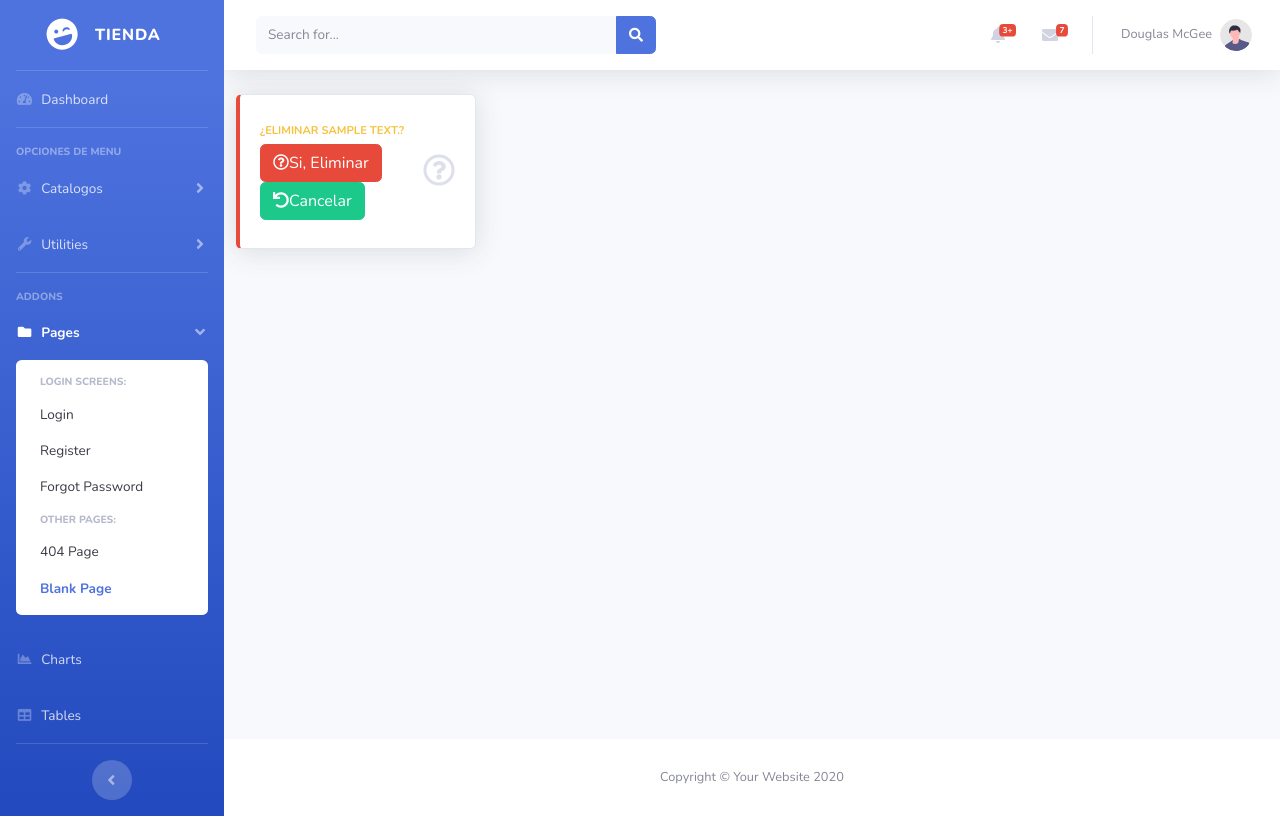
After one commit to jakohler/SistemaCompraFacturacion, a Django app: page /inv/categorias/del/1 in a window 1280 px wide. The commit adds this page. Run offline with Django 5.2, Linux system fonts and the light colour scheme; a user stored in the database is signed in; tables that the repository leaves empty hold one stand-in row (values such as "Sample post"); some libraries are stand-ins or nearby versions.

Commit message:
Creando operaciones CRUD para categorias

```diff
--- /dev/null
+++ b/inv/templates/inv/categoria_del.html
@@ -0,0 +1,26 @@
+{% extends 'base/base.html' %}
+
+{% block page_content %}
+<form method="POST" class="form-inline">
+    {% csrf_token %}
+    <div class="col-xl-3 col-md-6 mb-4">
+        <div class="card border-left-danger shadow h-100 py-2">
+          <div class="card-body">
+            <div class="row no-gutters align-items-center">
+              <div class="col mr-2">
+                <div class="text-xs font-weight-bold text-warning text-uppercase mb-1">¿Eliminar {{ obj.descripcion }}?</div>
+                <button type="submit" class="btn btn-danger"><i class="far fa-question-circle"></i>Si, Eliminar</button>
+                <!-- <a href="{% url 'inv:categoria_list' %}" class="btn btn-success"><span class="fa fa-undo"></span>Cancelar</a> -->
+                <a href="{% url 'inv:categoria_list' %}" class="btn btn-success"><span class="fa fa-undo"></span>Cancelar</a>
+              </div>
+              <div class="col-auto">
+                <i class="far fa-question-circle fa-2x text-gray-300"></i>
+              </div>
+            </div>
+          </div>
+        </div>
+    </div>
+</form>
+{% endblock %}
+{% block js_page %}
+{% endblock %}
--- a/inv/urls.py
+++ b/inv/urls.py
@@ -1,8 +1,10 @@
 from django.urls import path
 
-from .views import CategoriaView, CategoriaNew
+from .views import CategoriaView, CategoriaNew, CategoriaEdit, CategoriaDel
 
 urlpatterns = [
     path('categorias/',CategoriaView.as_view(), name='categoria_list'),
     path('categorias/new',CategoriaNew.as_view(), name='categoria_new'),
+    path('categorias/edit/<int:pk>',CategoriaEdit.as_view(), name='categoria_edit'),
+    path('categorias/del/<int:pk>',CategoriaDel.as_view(), name='categoria_del'),
 ]
--- a/inv/views.py
+++ b/inv/views.py
@@ -24,3 +24,21 @@ class CategoriaNew(LoginRequiredMixin, generic.CreateView):
     def form_valid(self, form):
         form.instance.uc = self.request.user
         return super().form_valid(form)
+
+class CategoriaEdit(LoginRequiredMixin, generic.UpdateView):
+    model = Categoria
+    template_name = "inv/categoria_form.html"
+    context_object_name = "obj"
+    form_class = CategoriaForm
+    success_url = reverse_lazy("inv:categoria_list")
+    login_url = "bases:login"
+
+    def form_valid(self, form):
+        form.instance.um = self.request.user.id
+        return super().form_valid(form)
+
+class CategoriaDel(LoginRequiredMixin, generic.DeleteView):
+    model = Categoria
+    template_name = "inv/categoria_del.html"
+    context_object_name = "obj"
+    success_url = reverse_lazy("inv:categoria_list")
--- a/templates/base/base.html
+++ b/templates/base/base.html
@@ -20,6 +20,9 @@
 
     <!-- Custom styles for this template-->
     <link href="{% static  'base/css/sb-admin-2.min.css' %}" rel="stylesheet">
+
+    <!-- Custom styles for this page -->
+   <link href="{% static 'base/vendor/datatables/dataTables.bootstrap4.min.css'%}" rel="stylesheet">
 
 </head>
 
@@ -429,6 +432,10 @@
     <!-- Custom scripts for all pages-->
     <script src="{% static  'base/js/sb-admin-2.min.js' %}"></script>
 
+    <!-- Page level plugins -->
+    <script src="{% static 'base/vendor/datatables/jquery.dataTables.min.js'%}"></script>
+    <script src="{% static 'base/vendor/datatables/dataTables.bootstrap4.min.js' %}"></script>
+
     {% block js_page %} {% endblock js_page %}
 </body>
 
```
Also changed, not shown: inv/templates/inv/categoria_list.html (+4 -4 lines).
